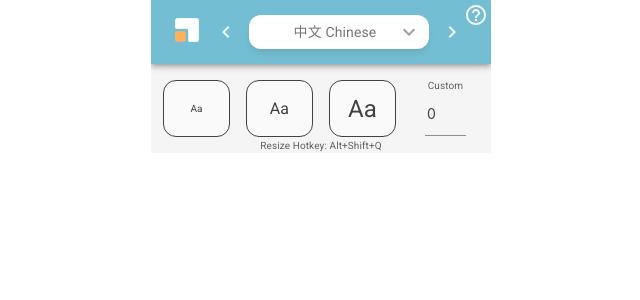
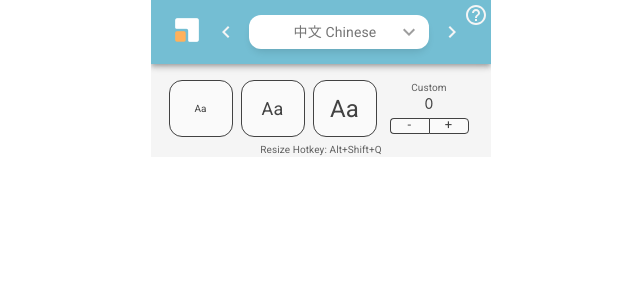
Before and after one commit to rjpeterson/Hanzisize, a React (Create React App) app: page / in a window 1280 px wide. Shown: the top 300 px of the page, without its empty margins (319-959 px from the left). Built offline with nearby package versions, Linux system fonts and the light colour scheme.

Commit message:
delete iframewarning file, adjust input box, add plusminus buttons, udpate snapshot

```diff
--- /dev/null
+++ b/src/components/Lower/FontSize/FontSize.css
@@ -0,0 +1,9 @@
+input[type=number]::-webkit-outer-spin-button,
+input[type=number]::-webkit-inner-spin-button {
+    -webkit-appearance: none;
+    margin: 0;
+}
+
+input[type=number] {
+    -moz-appearance:textfield;
+}
--- a/src/components/Lower/FontSize/FontSize.jsx
+++ b/src/components/Lower/FontSize/FontSize.jsx
@@ -1,21 +1,27 @@
 import React from 'react';
 import Button from '@material-ui/core/Button';
 import Input from '@material-ui/core/Input';
+import ButtonGroup from '@material-ui/core/ButtonGroup';
 import { makeStyles, withStyles } from '@material-ui/core/styles';
 import { grey } from '@material-ui/core/colors';
 import Grid from '@material-ui/core/Grid';
 import { Typography } from '@material-ui/core';
 
+import "./FontSize.css";
+
 const fontSizes = {
   small: 10,
-  medium: 16,
+  medium: 18,
   large: 24
 }
 
 const useStyles = makeStyles({
   grid: {
     paddingTop: '1rem',
-    paddingBottom: '.25rem',
+    paddingBottom: '.5rem',
+  },
+  subgrid: {
+    padding: '0 5px',
   },
   small: {
     fontSize: fontSizes.small
@@ -26,19 +32,24 @@ const useStyles = makeStyles({
   large: {
     fontSize: fontSizes.large
   },
-  activeButton: {
-    boxShadow: "0 3px 6px 2px rgba(255, 105, 135, .3)",
-    color: grey[50],
-    backgroundColor: grey[500]
+  plusMinusButton: {
+    height: '1rem',
+    border: '1px solid',
+    borderRadius: 4,
+    backgroundColor: grey[50],
+    borderColor: grey[800],
+    color: grey[800],
   }
 })
 
 const FontSizeInput = withStyles({
   root: {
-    width: 67,
+    width: 57,
+    height: '1rem',
     boxShadow: 'none',
     textTransform: 'none',
-    padding: '8px 15px',
+    padding: '8px 0px',
+    textAlign: 'center',
     lineHeight: 1.5,
     color: grey[800],
     fontFamily: [
@@ -59,12 +70,15 @@ const FontSizeInput = withStyles({
       'left': '20%',
       'width': '60%'
     },
+    '&::after': {
+      'left': '20%',
+      'width': '60%'
+    },
   }
 })(Input);
 
 const NormalButton = withStyles({
   root: {
-    width: 67,
     height: 57,
     boxShadow: 'none',
     textTransform: 'none',
@@ -90,26 +104,15 @@ const NormalButton = withStyles({
     '&:hover': {
       backgroundColor: grey[300],
       color: grey[800],
-      boxShadow: 'none',
-    },
-    '&:active': {
-      boxShadow: 'none',
-      color: grey[50],
-      backgroundColor: grey[500]
-    },
-    '&:focus': {
-      boxShadow: "0 3px 6px 2px rgba(255, 105, 135, .3)",
-      color: grey[50],
-      backgroundColor: grey[500]
-    },
+      boxShadow: "2px 2px 6px 1px rgba(0, 0, 0, 0.1)",
+    }
   },
 })(Button);
 
 const ActiveButton = withStyles({
   root: {
-    width: 67,
     height: 57,
-    boxShadow: "0 3px 6px 2px rgba(255, 105, 135, .3)",
+    boxShadow: "2px 2px 6px 1px rgba(0, 0, 0, 0.1)",
     textTransform: 'none',
     padding: '8px 7px',
     border: '1px solid',
@@ -133,7 +136,7 @@ const ActiveButton = withStyles({
     '&:hover': {
       backgroundColor: grey[300],
       color: grey[800],
-      boxShadow: 'none',
+      boxShadow: "2px 2px 6px 1px rgba(0, 0, 0, 0.1)",
     },
   },
 })(Button);
@@ -144,6 +147,16 @@ export default function FontSizeButtons({minFontSize, changeHandler}) {
   const handleButtonClick = (newValue) => {
     changeHandler(newValue);
   };
+
+  const decrementFontSize = () => {
+    const newMinFontSize = (minFontSize > 0) ? (minFontSize - 1) : 0;
+    changeHandler(newMinFontSize);
+  }
+
+  const incrementFontSize = () => {
+    const newMinFontSize = (minFontSize < 99) ? (minFontSize + 1) : 99;
+    changeHandler(newMinFontSize);
+  }
 
   const handleInputChange = (event) => {
     changeHandler(event.target.value === '' ? '' : Number(event.target.value));
@@ -181,7 +194,7 @@ export default function FontSizeButtons({minFontSize, changeHandler}) {
     <Grid
       container
       className={classes.grid}
-      spacing={2}
+      spacing={1}
       alignItems="center"
       justify="center"
     >
@@ -189,15 +202,27 @@ export default function FontSizeButtons({minFontSize, changeHandler}) {
       <Grid item>{buttonSwap(minFontSize, fontSizes.medium)}</Grid>
       <Grid item>{buttonSwap(minFontSize, fontSizes.large)}</Grid>
       <Grid item>
+        <Grid
+          container
+          className={classes.subgrid}
+          direction="column"
+          justify="space-evenly"
+          alignItems="center"
+        >
+          <Grid item>
             <Typography variant='body2'>
               Custom
             </Typography>
+          </Grid>
+          <Grid item xs>
             <FontSizeInput
+              type="number"
               value={minFontSize}
               onChange={(event) => {handleInputChange(event)}}
               onBlur={handleBlur}
+              disableUnderline
               inputProps={{
-            classes: {underline: classes.underline},
+                style: {textAlign: 'center'},
                 step: 1,
                 min: 0,
                 max: 99,
@@ -207,6 +232,30 @@ export default function FontSizeButtons({minFontSize, changeHandler}) {
               }
             />
           </Grid>
+          <Grid item>
+            <ButtonGroup
+              orientation="horizontal"
+              color="default"
+              aria-label="horizontal outlined primary button group"
+            >
+              <Button
+                size="small"
+                className={classes.plusMinusButton}
+                onClick={() => {decrementFontSize(minFontSize)}}
+              >
+                -
+              </Button>
+              <Button
+                size="small"
+                className={classes.plusMinusButton}
+                onClick={() => {incrementFontSize(minFontSize)}}
+                >
+                  +
+                </Button>
+            </ButtonGroup>
+          </Grid>
+        </Grid>
+      </Grid>
     </Grid>
   );
 }
```
Also changed, not shown: src/components/Lower/IFrameWarning/IFrameWarning.jsx (deleted, +0 -32 lines), 1 other file (tests, documents, lock files or other folders). Lines whose indentation alone changed are shown as unchanged.
